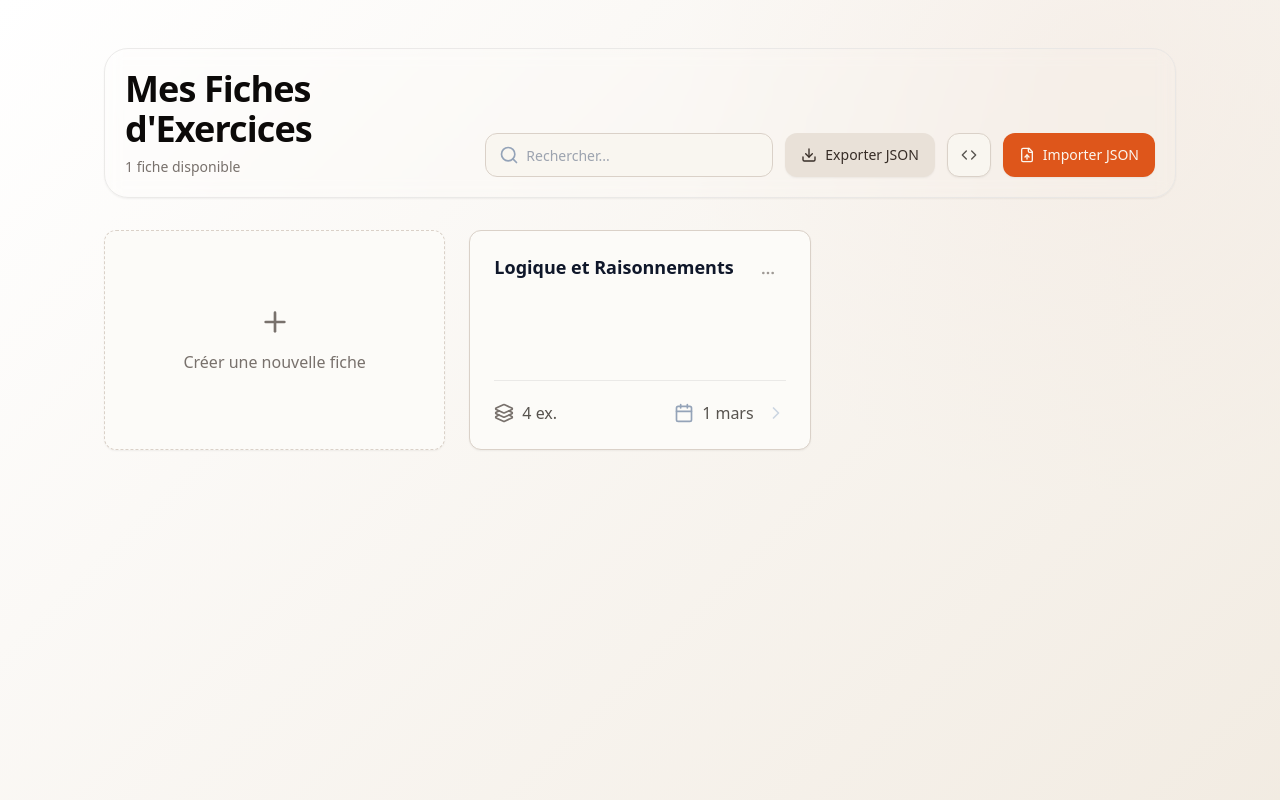
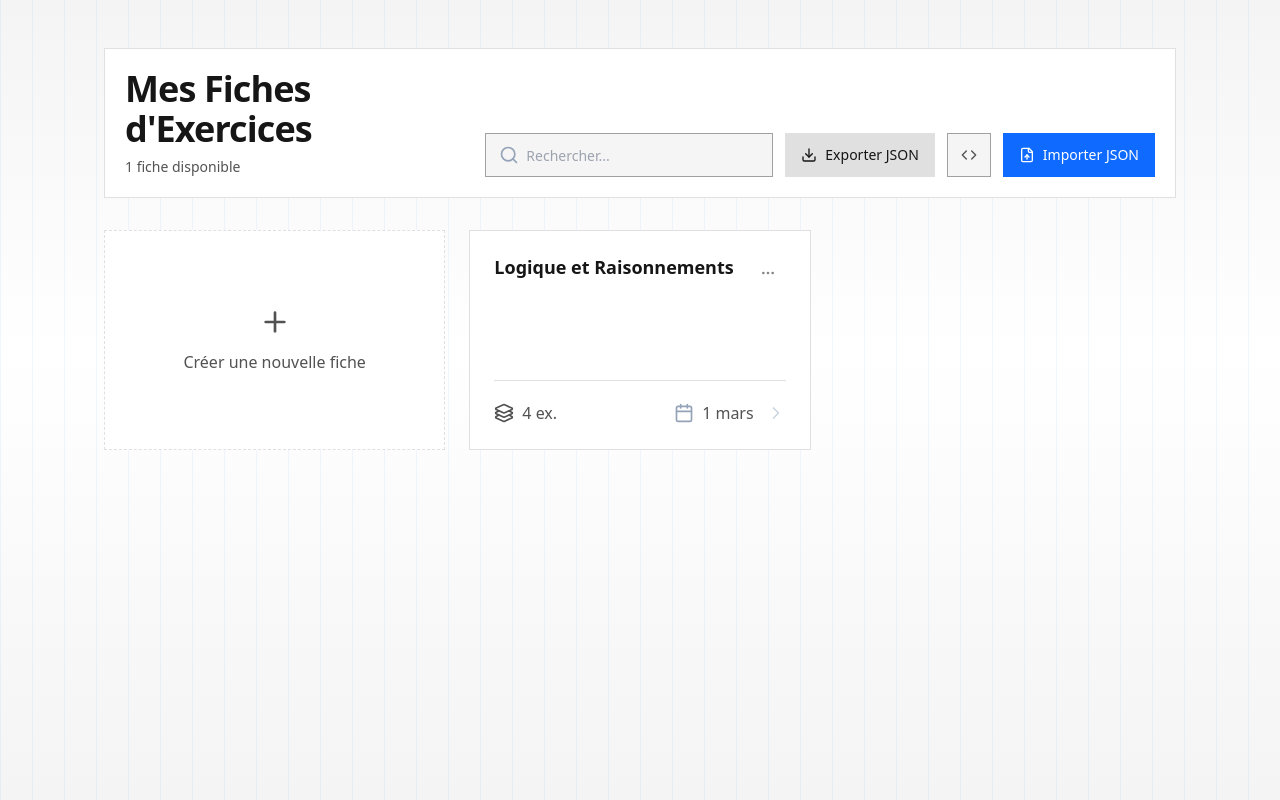
Before and after one commit to Abdel00zz/Exercice_zone_vide, a React (Vite) app: page / in a window 1280 px wide. Built offline with nearby package versions, Linux system fonts and the light colour scheme; what better-react-mathjax would draw is missing.

Commit message:
Apply Carbon design language

```diff
--- a/components/Dashboard.tsx
+++ b/components/Dashboard.tsx
@@ -148,15 +148,15 @@ const Dashboard: React.FC<DashboardProps> = ({
     const visibleWorksheets = sortedWorksheets.slice(0, visibleCount);
 
     return (
-        <div className="anthropic-shell min-h-screen">
+        <div className="carbon-shell min-h-screen">
             <div className="max-w-6xl mx-auto px-6 py-12 md:px-10">
 
             {/* ── Header ── */}
-            <header className="mb-8 rounded-3xl border border-stone-200/80 bg-white/72 p-5 shadow-sm shadow-stone-900/5 backdrop-blur">
+            <header className="mb-8 rounded-none border border-[#e0e0e0] bg-white p-5 shadow-none backdrop-blur">
                 <div className="flex flex-col gap-5 lg:flex-row lg:items-end lg:justify-between">
                     <div>
-                        <h1 className="text-3xl md:text-4xl font-semibold font-display text-stone-950 tracking-tight">Mes Fiches d'Exercices</h1>
-                        <p className="mt-2 text-sm text-stone-500">{worksheets.length} fiche{worksheets.length !== 1 ? 's' : ''} disponible{worksheets.length !== 1 ? 's' : ''}</p>
+                        <h1 className="text-3xl md:text-4xl font-semibold font-display text-[#161616] tracking-tight">Mes Fiches d'Exercices</h1>
+                        <p className="mt-2 text-sm text-[#525252]">{worksheets.length} fiche{worksheets.length !== 1 ? 's' : ''} disponible{worksheets.length !== 1 ? 's' : ''}</p>
                     </div>
                     <div className="flex w-full flex-col gap-3 sm:flex-row lg:w-auto lg:items-center">
                         <div className="relative flex-grow sm:flex-grow-0">
@@ -166,7 +166,7 @@ const Dashboard: React.FC<DashboardProps> = ({
                                 placeholder="Rechercher..."
                                 value={searchQuery}
                                 onChange={(e) => setSearchQuery(e.target.value)}
-                                className="h-11 w-full sm:w-72 rounded-xl bg-white/90 pl-10"
+                                className="h-11 w-full sm:w-72 rounded-none bg-white pl-10"
                                 aria-label="Rechercher une fiche par nom"
                             />
                         </div>
@@ -174,7 +174,7 @@ const Dashboard: React.FC<DashboardProps> = ({
                         <Button
                             onClick={handleExportAll}
                             variant="secondary"
-                            className="h-11 shrink-0 rounded-xl bg-stone-900 text-orange-50 hover:bg-stone-800"
+                            className="h-11 shrink-0 rounded-none bg-[#0f62fe] text-white hover:bg-[#0353e9]"
                             title="Exporter toutes les fiches en JSON"
                         >
                             <Download className="h-5 w-5" />
@@ -185,7 +185,7 @@ const Dashboard: React.FC<DashboardProps> = ({
                             onClick={handleOpenCreateJson}
                             variant="outline"
                             size="icon"
-                            className="h-11 w-11 shrink-0 rounded-xl text-stone-600 hover:text-orange-800 hover:border-orange-700"
+                            className="h-11 w-11 shrink-0 rounded-none text-[#525252] hover:text-[#0f62fe] hover:border-[#0f62fe]"
                             title="Editeur JSON"
                             aria-label="Editeur JSON"
                         >
@@ -202,7 +202,7 @@ const Dashboard: React.FC<DashboardProps> = ({
                         />
                         <label
                             htmlFor="json-importer"
-                            className={buttonVariants({ className: 'h-11 cursor-pointer shrink-0 rounded-xl' })}
+                            className={buttonVariants({ className: 'h-11 cursor-pointer shrink-0 rounded-none' })}
                         >
                             <FileUp className="h-5 w-5" />
                             <span>Importer JSON</span>
@@ -218,9 +218,9 @@ const Dashboard: React.FC<DashboardProps> = ({
                     {/* "New" card */}
                     <Card
                         onClick={handleOpenCreateJson}
-                        className="group rounded-3xl border border-dashed border-stone-200 bg-white/64 hover:border-stone-300 flex items-center justify-center cursor-pointer transition-all min-h-[200px] hover:bg-white/90"
+                        className="group rounded-none border border-dashed border-[#e0e0e0] bg-white hover:border-[#8d8d8d] flex items-center justify-center cursor-pointer transition-all min-h-[200px] hover:bg-white"
                     >
-                        <div className="flex flex-col items-center gap-3 text-stone-500 group-hover:text-stone-800 transition-colors">
+                        <div className="flex flex-col items-center gap-3 text-[#525252] group-hover:text-[#262626] transition-colors">
                             <Plus className="h-8 w-8" />
                             <span className="text-base font-medium">Créer une nouvelle fiche</span>
                         </div>
@@ -233,7 +233,7 @@ const Dashboard: React.FC<DashboardProps> = ({
                         return (
                             <Card
                                 key={ws.id}
-                                className="group rounded-3xl border border-stone-200/80 bg-white/78 flex flex-col transition-all duration-200 hover:-translate-y-0.5 hover:border-stone-300 hover:bg-white/95 hover:shadow-lg hover:shadow-stone-900/5 cursor-pointer min-h-[220px]"
+                                className="group rounded-none border border-[#e0e0e0] bg-white flex flex-col transition-all duration-200 hover:border-[#8d8d8d] hover:bg-white hover:shadow-none cursor-pointer min-h-[220px]"
                                 onClick={() => onSelectWorksheet(ws.id)}
                                 onDoubleClick={(e) => { e.stopPropagation(); handleEditJson(ws); }}
                                 title="Cliquez pour ouvrir"
@@ -249,11 +249,11 @@ const Dashboard: React.FC<DashboardProps> = ({
                                                    onChange={(e) => setNewName(e.target.value)}
                                                    onBlur={handleSaveRename}
                                                    autoFocus
-                                                   className="text-lg font-semibold font-display text-slate-900 w-full border-b-2 border-blue-600 focus:outline-none bg-transparent pb-1"
+                                                   className="text-lg font-semibold font-display text-[#161616] w-full border-b-2 border-blue-600 focus:outline-none bg-transparent pb-1"
                                                />
                                            </form>
                                        ) : (
-                                           <h2 className="text-lg font-semibold font-display text-slate-900 leading-snug line-clamp-2 flex-1 group-hover:text-stone-950 transition-colors">
+                                           <h2 className="text-lg font-semibold font-display text-[#161616] leading-snug line-clamp-2 flex-1 group-hover:text-[#161616] transition-colors">
                                                {ws.name}
                                            </h2>
                                        )}
@@ -266,7 +266,7 @@ const Dashboard: React.FC<DashboardProps> = ({
                                                <Button
                                                    variant="ghost"
                                                    size="icon"
-                                                   className="h-9 w-9 rounded-full text-stone-500 opacity-70 transition hover:bg-stone-100 hover:text-stone-900 group-hover:opacity-100"
+                                                   className="h-9 w-9 rounded-none text-[#525252] opacity-70 transition hover:bg-[#e0e0e0] hover:text-[#161616] group-hover:opacity-100"
                                                    aria-label="Actions de la fiche"
                                                    onClick={(e) => { e.stopPropagation(); setOpenActionsId(openActionsId === ws.id ? null : ws.id); }}
                                                >
@@ -287,14 +287,14 @@ const Dashboard: React.FC<DashboardProps> = ({
                                    </div>
 
                                    {/* Meta info */}
-                                   <div className="mt-auto pt-5 border-t border-stone-200/80 flex items-center justify-between text-base text-stone-600">
+                                   <div className="mt-auto pt-5 border-t border-[#e0e0e0] flex items-center justify-between text-base text-[#525252]">
                                        <div className="flex items-center gap-5">
                                            <span className="flex items-center gap-2 font-medium">
-                                               <Layers3 className="h-5 w-5 text-stone-500" />
+                                               <Layers3 className="h-5 w-5 text-[#525252]" />
                                                {exerciseCount} ex.
                                            </span>
                                            {classNameLabel && (
-                                               <span className="truncate max-w-[150px] bg-stone-50 px-3 py-1 text-sm font-semibold text-stone-700 border border-stone-200">{classNameLabel}</span>
+                                               <span className="truncate max-w-[150px] bg-[#f4f4f4] px-3 py-1 text-sm font-semibold text-[#393939] border border-[#e0e0e0]">{classNameLabel}</span>
                                            )}
                                        </div>
                                        <div className="flex items-center gap-3">
@@ -302,7 +302,7 @@ const Dashboard: React.FC<DashboardProps> = ({
                                                <Calendar className="h-5 w-5 text-slate-400" />
                                                {new Date(ws.createdAt).toLocaleDateString('fr-FR', { day: 'numeric', month: 'short' })}
                                            </span>
-                                           <ChevronRight className="h-5 w-5 text-slate-300 group-hover:text-stone-500 transition-colors" />
+                                           <ChevronRight className="h-5 w-5 text-slate-300 group-hover:text-[#525252] transition-colors" />
                                        </div>
                                    </div>
                                </div>
@@ -316,7 +316,7 @@ const Dashboard: React.FC<DashboardProps> = ({
                         <Button
                             onClick={() => setVisibleCount(prev => prev + 6)}
                             variant="outline"
-                            className="rounded-xl px-8"
+                            className="rounded-none px-8"
                         >
                             Voir plus
                         </Button>
@@ -329,14 +329,14 @@ const Dashboard: React.FC<DashboardProps> = ({
                         <>
                             <Search className="h-10 w-10 text-slate-300 mx-auto mb-4" />
                             <h2 className="text-xl font-semibold text-slate-600">Aucun résultat</h2>
-                            <p className="text-stone-600 mt-2 text-base">Essayez avec d'autres mots-clés.</p>
+                            <p className="text-[#525252] mt-2 text-base">Essayez avec d'autres mots-clés.</p>
                         </>
                     ) : (
                         <>
                             <FileText className="h-10 w-10 text-slate-300 mx-auto mb-4" />
                             <h2 className="text-xl font-semibold text-slate-600">Aucune fiche</h2>
-                            <p className="text-stone-600 mt-2 text-base mb-6">Importez un fichier JSON ou créez une nouvelle fiche pour commencer.</p>
-                            <Button onClick={handleOpenCreateJson} className="rounded-xl">
+                            <p className="text-[#525252] mt-2 text-base mb-6">Importez un fichier JSON ou créez une nouvelle fiche pour commencer.</p>
+                            <Button onClick={handleOpenCreateJson} className="rounded-none">
                                 <Plus className="h-5 w-5" />
                                 Créer une fiche
                             </Button>
--- a/components/ui/badge.tsx
+++ b/components/ui/badge.tsx
@@ -2,5 +2,5 @@ import React from 'react';
 import { cn } from '../../lib/utils';
 
 export const Badge: React.FC<React.HTMLAttributes<HTMLSpanElement>> = ({ className, ...props }) => (
-  <span className={cn('inline-flex items-center rounded-md border border-border px-2.5 py-0.5 text-xs font-semibold transition-colors', className)} {...props} />
+  <span className={cn('inline-flex items-center rounded-none border border-border px-2.5 py-0.5 text-xs font-semibold transition-colors', className)} {...props} />
 );
--- a/components/ui/button.tsx
+++ b/components/ui/button.tsx
@@ -5,17 +5,17 @@ type ButtonVariant = 'default' | 'secondary' | 'outline' | 'ghost' | 'destructiv
 type ButtonSize = 'sm' | 'default' | 'lg' | 'icon';
 
 export const buttonVariants = ({ variant = 'default', size = 'default', className }: { variant?: ButtonVariant; size?: ButtonSize; className?: string } = {}) => cn(
-  'inline-flex items-center justify-center gap-2 whitespace-nowrap rounded-md text-sm font-medium ring-offset-background transition-colors focus-visible:outline-none focus-visible:ring-2 focus-visible:ring-ring focus-visible:ring-offset-2 disabled:pointer-events-none disabled:opacity-50 [&_svg]:pointer-events-none [&_svg]:size-4 [&_svg]:shrink-0',
+  'inline-flex items-center justify-center gap-2 whitespace-nowrap rounded-none text-sm font-medium ring-offset-background transition-colors focus-visible:outline-none focus-visible:ring-2 focus-visible:ring-ring focus-visible:ring-offset-2 disabled:pointer-events-none disabled:opacity-50 [&_svg]:pointer-events-none [&_svg]:size-4 [&_svg]:shrink-0',
   {
-    'bg-primary text-primary-foreground hover:bg-primary/90 shadow-sm': variant === 'default',
-    'bg-secondary text-secondary-foreground hover:bg-secondary/80 shadow-sm': variant === 'secondary',
-    'border border-input bg-background hover:bg-accent hover:text-accent-foreground shadow-sm': variant === 'outline',
+    'bg-primary text-primary-foreground hover:bg-primary/90 shadow-none': variant === 'default',
+    'bg-secondary text-secondary-foreground hover:bg-secondary/80 shadow-none': variant === 'secondary',
+    'border border-input bg-background hover:bg-accent hover:text-accent-foreground shadow-none': variant === 'outline',
     'hover:bg-accent hover:text-accent-foreground': variant === 'ghost',
-    'bg-destructive text-destructive-foreground hover:bg-destructive/90 shadow-sm': variant === 'destructive',
+    'bg-destructive text-destructive-foreground hover:bg-destructive/90 shadow-none': variant === 'destructive',
     'text-primary underline-offset-4 hover:underline': variant === 'link',
-    'h-9 rounded-md px-3': size === 'sm',
+    'h-9 rounded-none px-3': size === 'sm',
     'h-10 px-4 py-2': size === 'default',
-    'h-11 rounded-md px-8': size === 'lg',
+    'h-11 rounded-none px-8': size === 'lg',
     'h-10 w-10': size === 'icon',
   },
   className,
--- a/components/ui/card.tsx
+++ b/components/ui/card.tsx
@@ -2,7 +2,7 @@ import React from 'react';
 import { cn } from '../../lib/utils';
 
 export const Card = React.forwardRef<HTMLDivElement, React.HTMLAttributes<HTMLDivElement>>(({ className, ...props }, ref) => (
-  <div ref={ref} className={cn('rounded-xl border border-border bg-card text-card-foreground shadow-sm', className)} {...props} />
+  <div ref={ref} className={cn('rounded-none border border-border bg-card text-card-foreground shadow-none', className)} {...props} />
 ));
 Card.displayName = 'Card';
 
--- a/components/ui/dialog.tsx
+++ b/components/ui/dialog.tsx
@@ -41,7 +41,7 @@ export const DialogContent = React.forwardRef<HTMLDivElement, React.HTMLAttribut
         ref={ref}
         role="dialog"
         aria-modal="true"
-        className={cn('fixed left-1/2 top-1/2 z-50 grid w-[calc(100%-2rem)] max-w-lg -translate-x-1/2 -translate-y-1/2 gap-4 border border-border bg-background shadow-2xl duration-200 rounded-lg', className)}
+        className={cn('fixed left-1/2 top-1/2 z-50 grid w-[calc(100%-2rem)] max-w-lg -translate-x-1/2 -translate-y-1/2 gap-4 border border-border bg-background shadow-2xl duration-200 rounded-none', className)}
         {...props}
       >
         {children}
@@ -64,7 +64,7 @@ export const DialogDescription: React.FC<React.HTMLAttributes<HTMLParagraphEleme
   <p className={cn('text-sm text-muted-foreground', className)} {...props} />
 );
 export const DialogClose: React.FC<React.ButtonHTMLAttributes<HTMLButtonElement>> = ({ className, children, ...props }) => (
-  <Button variant="ghost" size="icon" className={cn('absolute right-4 top-4 h-8 w-8 rounded-sm opacity-70 hover:opacity-100', className)} {...props}>
+  <Button variant="ghost" size="icon" className={cn('absolute right-4 top-4 h-8 w-8 rounded-none opacity-70 hover:opacity-100', className)} {...props}>
     {children ?? <X className="h-4 w-4" />}
     <span className="sr-only">Fermer</span>
   </Button>
--- a/components/ui/dropdown-menu.tsx
+++ b/components/ui/dropdown-menu.tsx
@@ -35,7 +35,7 @@ export const DropdownMenu: React.FC<DropdownMenuProps> = ({ open, onOpenChange,
         <div
           role="menu"
           className={cn(
-            'absolute top-full z-40 mt-2 min-w-44 overflow-hidden rounded-xl border border-border bg-card p-1.5 text-card-foreground shadow-xl shadow-stone-900/10',
+            'absolute top-full z-40 mt-2 min-w-44 overflow-hidden rounded-none border border-border bg-card p-1.5 text-card-foreground shadow-lg',
             align === 'end' ? 'right-0' : 'left-0',
           )}
         >
@@ -50,7 +50,7 @@ export const DropdownMenuItem: React.FC<React.ButtonHTMLAttributes<HTMLButtonEle
   <button
     type="button"
     role="menuitem"
-    className={cn('flex w-full items-center gap-2 rounded-lg px-3 py-2 text-left text-sm font-medium text-foreground transition-colors hover:bg-accent hover:text-accent-foreground focus-visible:outline-none focus-visible:ring-2 focus-visible:ring-ring', className)}
+    className={cn('flex w-full items-center gap-2 rounded-none px-3 py-2 text-left text-sm font-medium text-foreground transition-colors hover:bg-accent hover:text-accent-foreground focus-visible:outline-none focus-visible:ring-2 focus-visible:ring-ring', className)}
     {...props}
   />
 );
--- a/components/ui/input.tsx
+++ b/components/ui/input.tsx
@@ -4,7 +4,7 @@ import { cn } from '../../lib/utils';
 export const Input = React.forwardRef<HTMLInputElement, React.InputHTMLAttributes<HTMLInputElement>>(({ className, ...props }, ref) => (
   <input
     ref={ref}
-    className={cn('flex h-10 w-full rounded-md border border-input bg-background px-3 py-2 text-base ring-offset-background transition-colors file:border-0 file:bg-transparent file:text-sm file:font-medium placeholder:text-muted-foreground focus-visible:outline-none focus-visible:ring-2 focus-visible:ring-ring disabled:cursor-not-allowed disabled:opacity-50 md:text-sm', className)}
+    className={cn('flex h-10 w-full rounded-none border border-input bg-background px-3 py-2 text-base ring-offset-background transition-colors file:border-0 file:bg-transparent file:text-sm file:font-medium placeholder:text-muted-foreground focus-visible:outline-none focus-visible:ring-2 focus-visible:ring-ring disabled:cursor-not-allowed disabled:opacity-50 md:text-sm', className)}
     {...props}
   />
 ));
--- a/components/ui/select.tsx
+++ b/components/ui/select.tsx
@@ -4,7 +4,7 @@ import { cn } from '../../lib/utils';
 export const Select = React.forwardRef<HTMLSelectElement, React.SelectHTMLAttributes<HTMLSelectElement>>(({ className, ...props }, ref) => (
   <select
     ref={ref}
-    className={cn('flex h-10 w-full rounded-md border border-input bg-background px-3 py-2 text-sm ring-offset-background focus-visible:outline-none focus-visible:ring-2 focus-visible:ring-ring disabled:cursor-not-allowed disabled:opacity-50', className)}
+    className={cn('flex h-10 w-full rounded-none border border-input bg-background px-3 py-2 text-sm ring-offset-background focus-visible:outline-none focus-visible:ring-2 focus-visible:ring-ring disabled:cursor-not-allowed disabled:opacity-50', className)}
     {...props}
   />
 ));
--- a/components/ui/textarea.tsx
+++ b/components/ui/textarea.tsx
@@ -2,6 +2,6 @@ import React from 'react';
 import { cn } from '../../lib/utils';
 
 export const Textarea = React.forwardRef<HTMLTextAreaElement, React.TextareaHTMLAttributes<HTMLTextAreaElement>>(({ className, ...props }, ref) => (
-  <textarea ref={ref} className={cn('flex min-h-[80px] w-full rounded-md border border-input bg-background px-3 py-2 text-sm ring-offset-background placeholder:text-muted-foreground focus-visible:outline-none focus-visible:ring-2 focus-visible:ring-ring disabled:cursor-not-allowed disabled:opacity-50', className)} {...props} />
+  <textarea ref={ref} className={cn('flex min-h-[80px] w-full rounded-none border border-input bg-background px-3 py-2 text-sm ring-offset-background placeholder:text-muted-foreground focus-visible:outline-none focus-visible:ring-2 focus-visible:ring-ring disabled:cursor-not-allowed disabled:opacity-50', className)} {...props} />
 ));
 Textarea.displayName = 'Textarea';
--- a/index.css
+++ b/index.css
@@ -1,70 +1,72 @@
 :root {
   color-scheme: light;
-  --background: 37 45% 96%;
-  --foreground: 24 18% 13%;
-  --card: 40 38% 98%;
-  --card-foreground: 24 18% 13%;
-  --primary: 18 78% 49%;
-  --primary-foreground: 42 60% 96%;
-  --secondary: 31 28% 88%;
-  --secondary-foreground: 24 18% 18%;
-  --muted: 34 24% 90%;
-  --muted-foreground: 25 12% 42%;
-  --accent: 28 62% 89%;
-  --accent-foreground: 20 45% 24%;
-  --destructive: 2 68% 46%;
-  --destructive-foreground: 42 60% 96%;
-  --border: 31 20% 82%;
-  --input: 31 20% 82%;
-  --ring: 18 78% 49%;
-  --brand-clay: #c15f3c;
-  --brand-ink: #2f2923;
-  --brand-paper: #f4efe7;
-  --brand-paper-strong: #ede4d7;
+  --background: 0 0% 96%;
+  --foreground: 0 0% 8%;
+  --card: 0 0% 100%;
+  --card-foreground: 0 0% 8%;
+  --primary: 217 100% 53%;
+  --primary-foreground: 0 0% 100%;
+  --secondary: 0 0% 88%;
+  --secondary-foreground: 0 0% 8%;
+  --muted: 0 0% 92%;
+  --muted-foreground: 0 0% 32%;
+  --accent: 213 100% 94%;
+  --accent-foreground: 217 100% 34%;
+  --destructive: 0 71% 42%;
+  --destructive-foreground: 0 0% 100%;
+  --border: 0 0% 88%;
+  --input: 0 0% 63%;
+  --ring: 217 100% 53%;
+  --carbon-blue: #0f62fe;
+  --carbon-blue-hover: #0353e9;
+  --carbon-gray-10: #f4f4f4;
+  --carbon-gray-20: #e0e0e0;
+  --carbon-gray-80: #393939;
+  --carbon-gray-100: #161616;
 }
-
 body {
-  background:
-    radial-gradient(circle at top left, rgba(193, 95, 60, 0.10), transparent 32rem),
-    linear-gradient(180deg, hsl(var(--background)), #fbfaf7 42%, hsl(var(--background)));
+  background: var(--carbon-gray-10);
   color: hsl(var(--foreground));
   font-family: 'IBM Plex Sans', ui-sans-serif, system-ui, -apple-system, BlinkMacSystemFont, 'Segoe UI', sans-serif;
 }
-::selection { background: rgba(193, 95, 60, 0.22); }
+::selection { background: #d0e2ff; }
 .bg-background{background-color:hsl(var(--background))}.text-foreground{color:hsl(var(--foreground))}.bg-card{background-color:hsl(var(--card))}.text-card-foreground{color:hsl(var(--card-foreground))}.bg-primary{background-color:hsl(var(--primary))}.text-primary-foreground{color:hsl(var(--primary-foreground))}.bg-secondary{background-color:hsl(var(--secondary))}.text-secondary-foreground{color:hsl(var(--secondary-foreground))}.bg-accent{background-color:hsl(var(--accent))}.text-accent-foreground{color:hsl(var(--accent-foreground))}.bg-destructive{background-color:hsl(var(--destructive))}.text-destructive-foreground{color:hsl(var(--destructive-foreground))}.border-border{border-color:hsl(var(--border))}.border-input{border-color:hsl(var(--input))}.text-muted-foreground{color:hsl(var(--muted-foreground))}.ring-ring{--tw-ring-color:hsl(var(--ring))}
 .prose{font-family:'Roboto Slab',serif;color:#1e293b}.prose *{color:#1e293b}mjx-container[jax="SVG"]{text-align:initial!important}.math-text{overflow-wrap:anywhere}.math-text mjx-container{max-width:100%;overflow-x:auto;overflow-y:hidden}.print-render-root{isolation:isolate}
 
 
+.carbon-shell,
 .anthropic-shell {
   background:
-    linear-gradient(135deg, rgba(255,255,255,0.72), rgba(237,228,215,0.72)),
-    radial-gradient(circle at 85% 10%, rgba(193,95,60,0.13), transparent 26rem);
+    linear-gradient(90deg, rgba(15,98,254,0.06) 0 1px, transparent 1px 100%),
+    linear-gradient(180deg, #f4f4f4, #ffffff 44%, #f4f4f4);
+  background-size: 32px 32px, auto;
 }
 
 .art-card {
   position: relative;
   overflow: hidden;
+  border-radius: 0 !important;
 }
 
 .art-card::before {
   content: "";
   position: absolute;
   inset: 0 auto 0 0;
-  width: 4px;
-  background: linear-gradient(180deg, #c15f3c, #d89b6d, #7c6f62);
+  width: 3px;
+  background: var(--carbon-blue);
   opacity: 0;
-  transition: opacity 180ms ease;
+  transition: opacity 120ms ease;
 }
 
 .art-card:hover::before { opacity: 1; }
 
 .exercise-badge-screen {
-  background: linear-gradient(135deg, #2f2923, #5c4638 58%, #c15f3c) !important;
-  color: #fff8ef !important;
-  border: 1px solid rgba(47, 41, 35, 0.14) !important;
-  box-shadow: 0 10px 24px rgba(47, 41, 35, 0.14), inset 0 1px rgba(255,255,255,0.18) !important;
+  background: var(--carbon-gray-100) !important;
+  color: #fff !important;
+  border: 1px solid var(--carbon-gray-100) !important;
+  box-shadow: none !important;
 }
 
 .question-number-badge {
-  box-shadow: 0 6px 18px rgba(47, 41, 35, 0.08);
+  box-shadow: none;
 }
```
Also changed, not shown: components/WorksheetHeader.tsx (+5 -5 lines).
